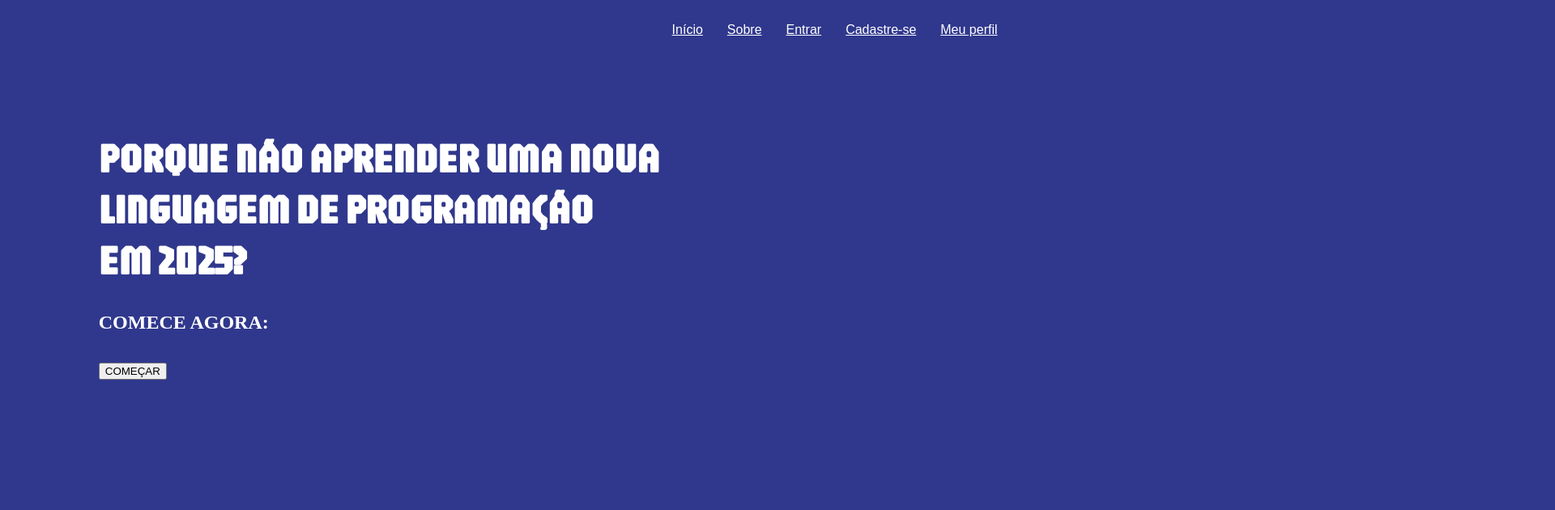
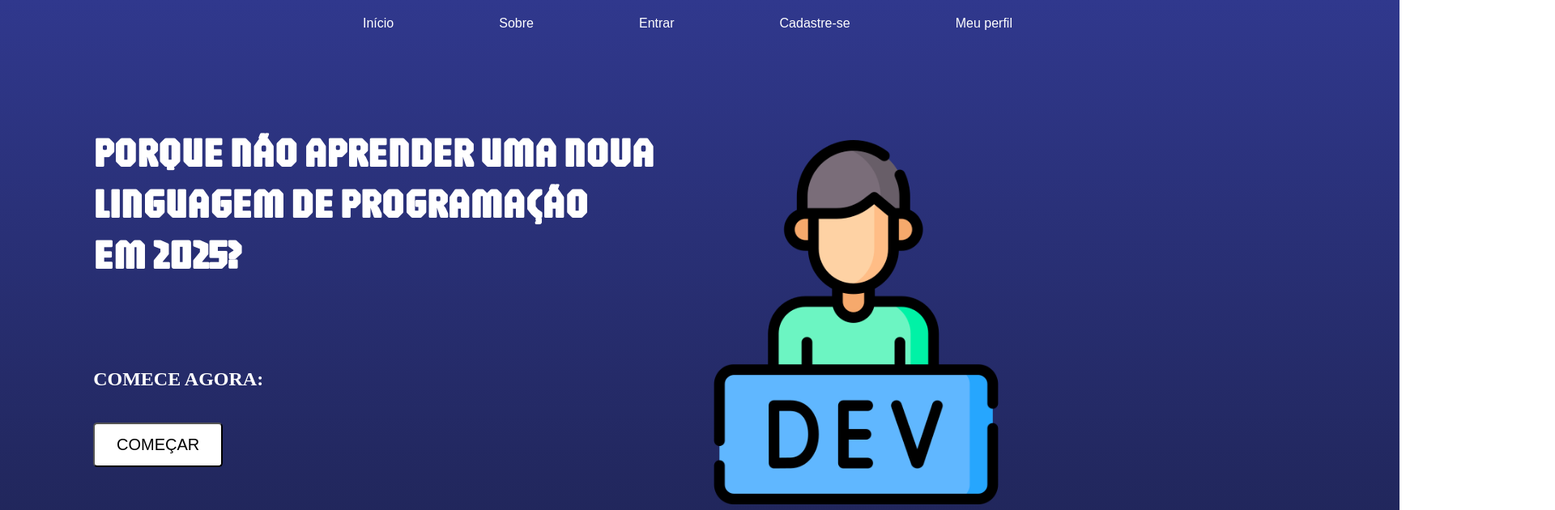
Before and after one commit to gabrlkstro/sitecursos, a plain HTML site: page index.html in a window 1280 px wide. Shown: the top 630 px of the page at 81% size, 1920 px wide, since content can reach past the window. Drawn offline with Linux system fonts and the light colour scheme.

Commit message:
Imagem tela inicial, gradient, etc.

```diff
--- a/index.html
+++ b/index.html
@@ -20,12 +20,17 @@
         <h1>PORQUE NÃO APRENDER UMA NOVA <br> LINGUAGEM DE PROGRAMAÇÃO <br> EM 2025?</h1>
     </div>
 
+    <div class="img-dev">
+        <img src="imgs/dev.png" alt="" width="450px">
+    </div>
+
     <div class="comece-agora">
         <h2>COMECE AGORA:</h2>
+        <button class="botao-comecar">COMEÇAR</a>
     </div>
 
-    <div class="botao-comecar">
-        <button>COMEÇAR</a>
+    <div class="div-botao">
+
     </div>
 </body>
 </html>
--- a/style.css
+++ b/style.css
@@ -2,15 +2,19 @@
     font-family: jaro;
     src: url(fontes/static/Jaro_9pt-Regular.ttf);
 }
-body{
-    background-color: #30388D;
+html, body{
+    height: 100%;
+    margin: 0;
+    padding: 0;
+    background: linear-gradient(to bottom, #30388D, #1d224f);
+}
+h1{
     color: white;
+    font-size: 50px;
     font-family: jaro;
 }
-h1{
-    font-size: 50px;
-}
 h2{
+    color: white;
     font-family: serif;
 }
 a {
@@ -19,13 +23,17 @@ a {
 }
 .menu {
     display: flex;
-    gap: 30px;
-    top:0;
+    gap: 130px;
+    top: 0px;
     left: 0;
     width: 100%;
     padding: 20px 0;
-    padding-left: 65%;
+    padding-left: 35%;
     font-family: Arial, Helvetica, sans-serif;
+}
+
+.menu a {
+    text-decoration: none;
 }
 
 .titulo{
@@ -35,11 +43,20 @@ a {
 
 .comece-agora{
     padding-left: 9%;
+    margin-top: -15%;
 }
 
 .botao-comecar{
-    padding-top: 15px;
-    padding-left: 9%;
-    border-radius: 10%;
+    background-color: white;
+    border-radius: 5px;
+    width: 160px;
+    height: 55px;
+    font-size: 20px;
+    margin-top: 20px;
+}
 
+.img-dev{
+    position: relative;
+    margin-left: 65%;
+    margin-top: -16%;
 }
```
Also changed, not shown: imgs/dev.png (added).
